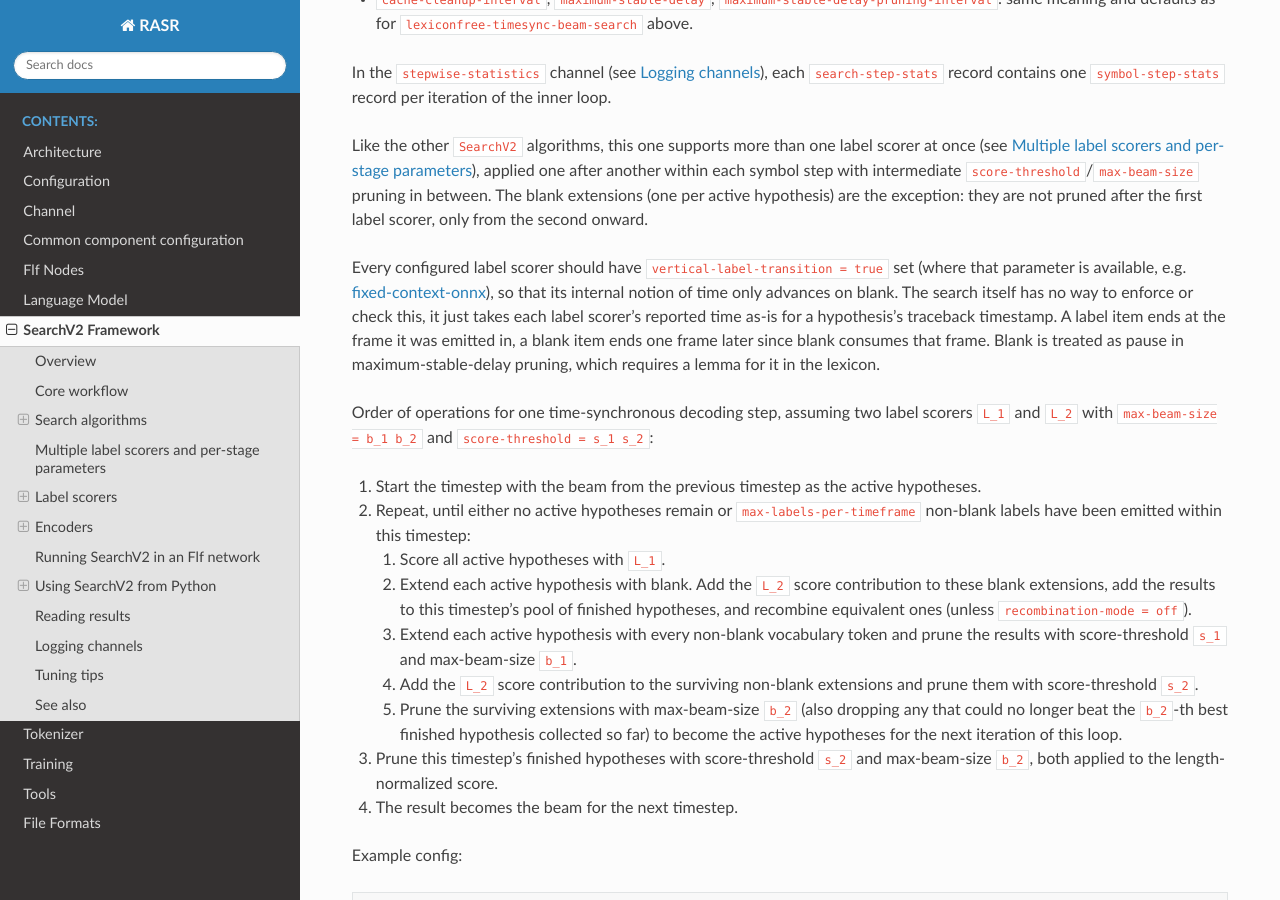
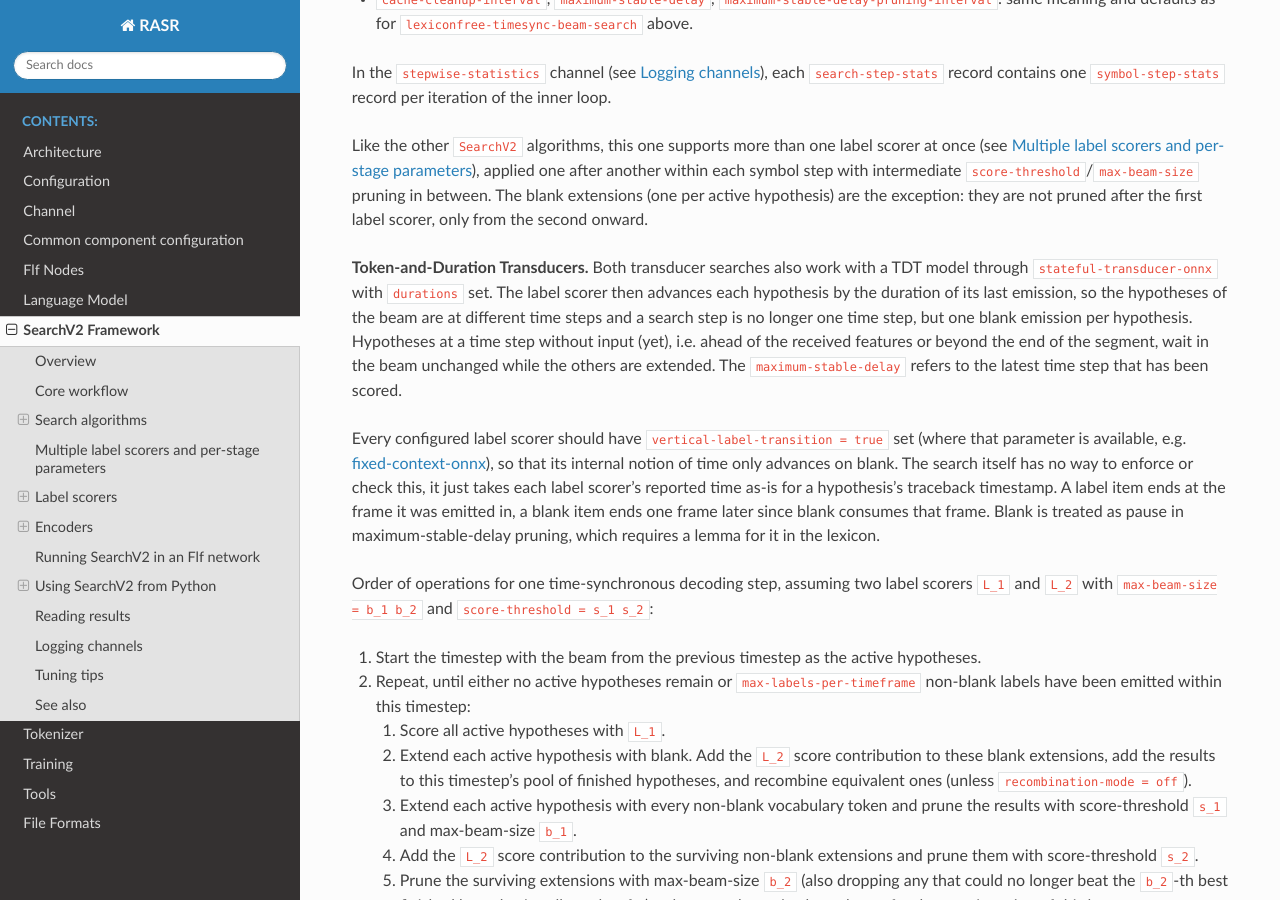
Before and after one commit to rwth-i6/rasr, a Sphinx documentation site: the page built from doc/search_v2.rst, in a window 1280 px wide and 900 px high, scrolled down 8537 px. Built offline with Sphinx 7.4.7 and the Read the Docs theme 3.1.0, drawn with Linux system fonts in a browser that asks for light colours; some of the changed text lies outside the part shown.

Commit message:
Support TDT label scorers in the transducer searches
With a TDT label scorer, hypotheses move to different time steps. Hypotheses
that can't be scored because their time step has no input (yet) now wait in
the beam unchanged instead of being dropped, and maximum-stable-delay pruning
refers to the latest scored time step instead of the search step. For a
standard transducer, the behavior is unchanged.

Co-Authored-By: Claude Opus 5.5 (1M context) <noreply@anthropic.com>

```diff
--- a/doc/search_v2.rst
+++ b/doc/search_v2.rst
@@ -367,6 +367,13 @@ Like the other ``SearchV2`` algorithms, this one supports more than one label sc
 :ref:`Multiple label scorers and per-stage parameters`), applied one after another within each symbol step with
 intermediate ``score-threshold``/``max-beam-size`` pruning in between. The blank extensions (one per active
 hypothesis) are the exception: they are not pruned after the first label scorer, only from the second onward.
+
+**Token-and-Duration Transducers.** Both transducer searches also work with a TDT model through
+``stateful-transducer-onnx`` with ``durations`` set. The label scorer then advances each hypothesis by the duration
+of its last emission, so the hypotheses of the beam are at different time steps and a search step is no longer one
+time step, but one blank emission per hypothesis. Hypotheses at a time step without input (yet), i.e. ahead of the
+received features or beyond the end of the segment, wait in the beam unchanged while the others are extended. The
+``maximum-stable-delay`` refers to the latest time step that has been scored.
 
 Every configured label scorer should have ``vertical-label-transition = true`` set (where that parameter is
 available, e.g. :ref:`fixed-context-onnx`), so that its internal notion of time only advances on blank.
@@ -802,7 +809,8 @@ Order of operations for one timestep:
 
 Within a timestep, pruning compares raw scores. Only words finished by a non-blank label are scored, so all LLM
 requests of a symbol step are sent in one batch. The label scorers should only advance their time on blank, e.g.
-with ``vertical-label-transition = true`` where available.
+with ``vertical-label-transition = true`` where available, except for TDT models, whose durations also advance the
+time on labels (see ``lexiconfree-rnnt-timesync-beam-search``).
 
 Parameters:
 
```
Also changed, not shown: 4 other files.
